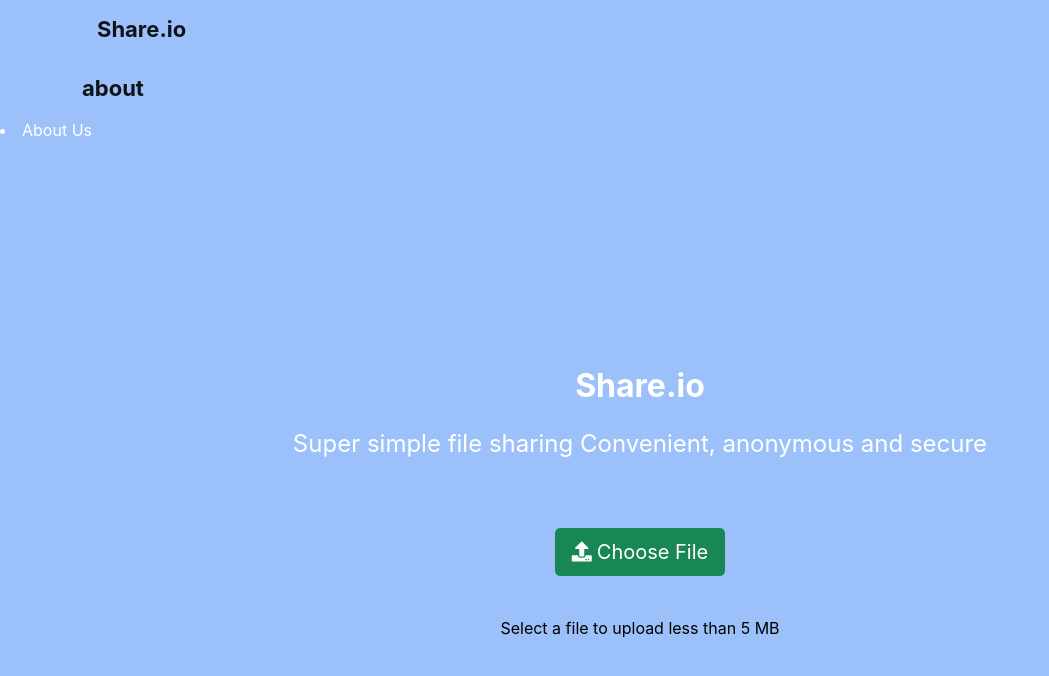
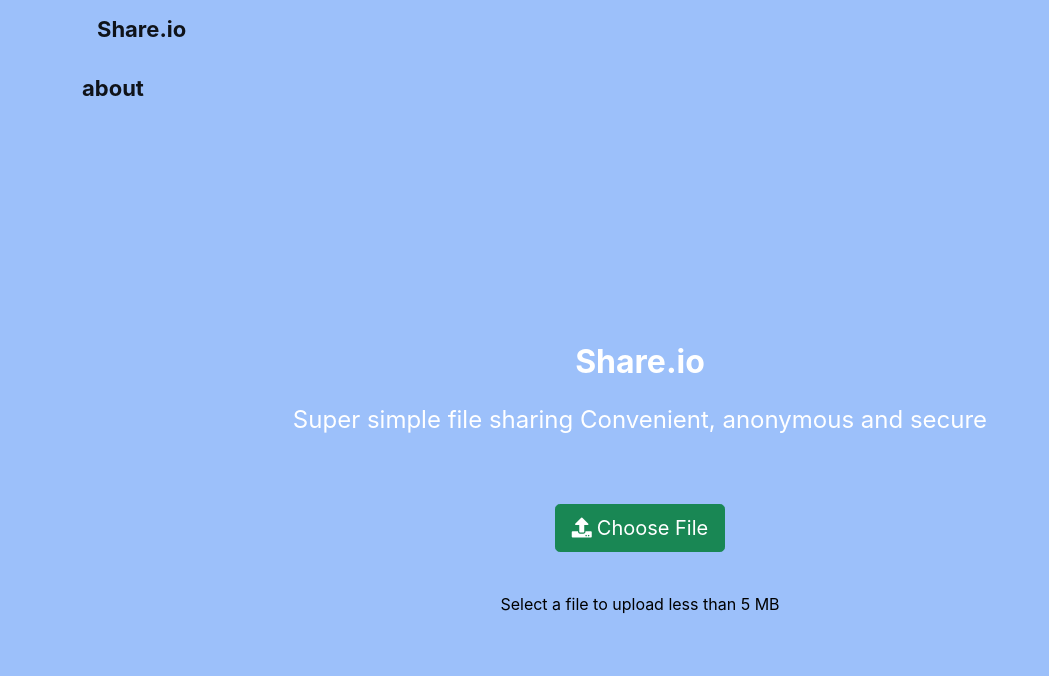
Before and after one commit to nivethacse/filetransfer, a React (Create React App) app: page / in a window 1280 px wide. Shown: the top 676 px of the page, without its empty margins (0-1049 px from the left). Built offline with nearby package versions, Linux system fonts and the light colour scheme; some icons are missing.

Commit message:
Update App.js

```diff
--- a/src/App.js
+++ b/src/App.js
@@ -7,13 +7,9 @@ export const App = () => {
   return (
     <div>
       <Router>
-
-        <div className="App">
+    <div className="App">
             <Header />
-          <li>
-            <Link to="/about">About Us</Link>
-          </li>
-          <Switch>
+         <Switch>
             <Route exact path="/">
               <FileUploadPage />
             </Route>
```
